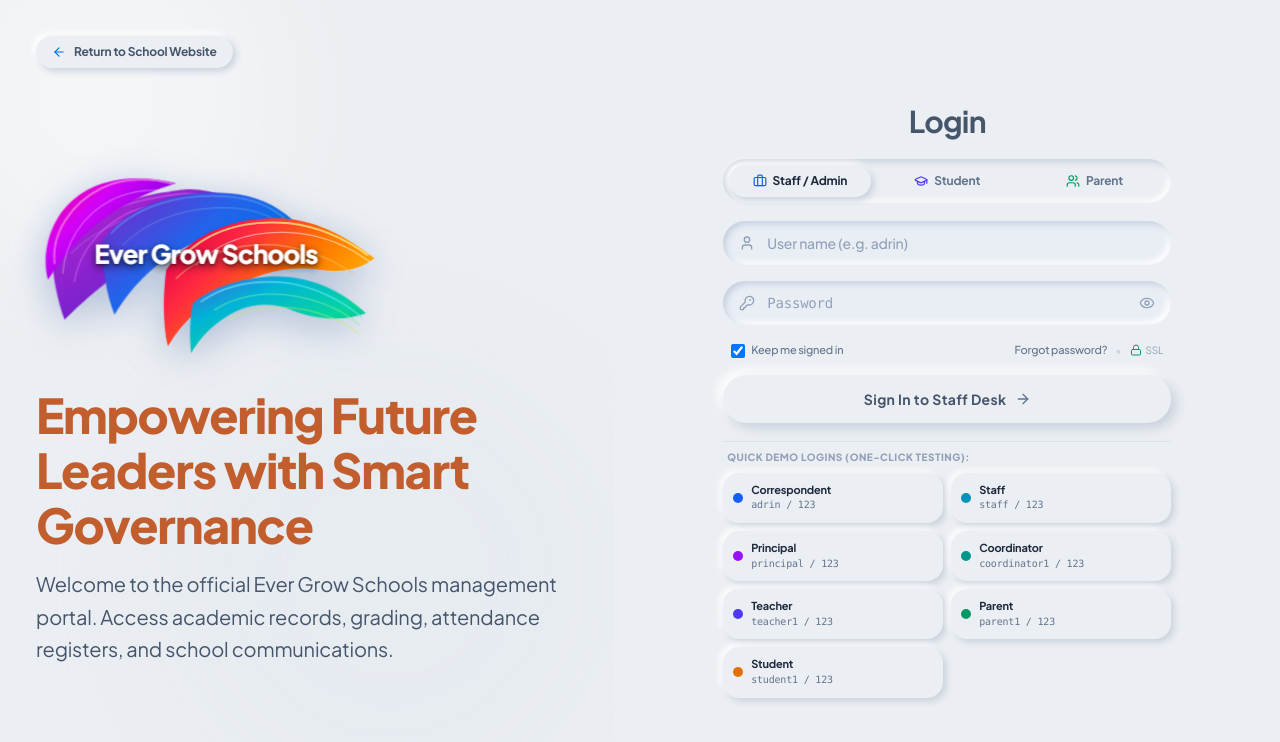
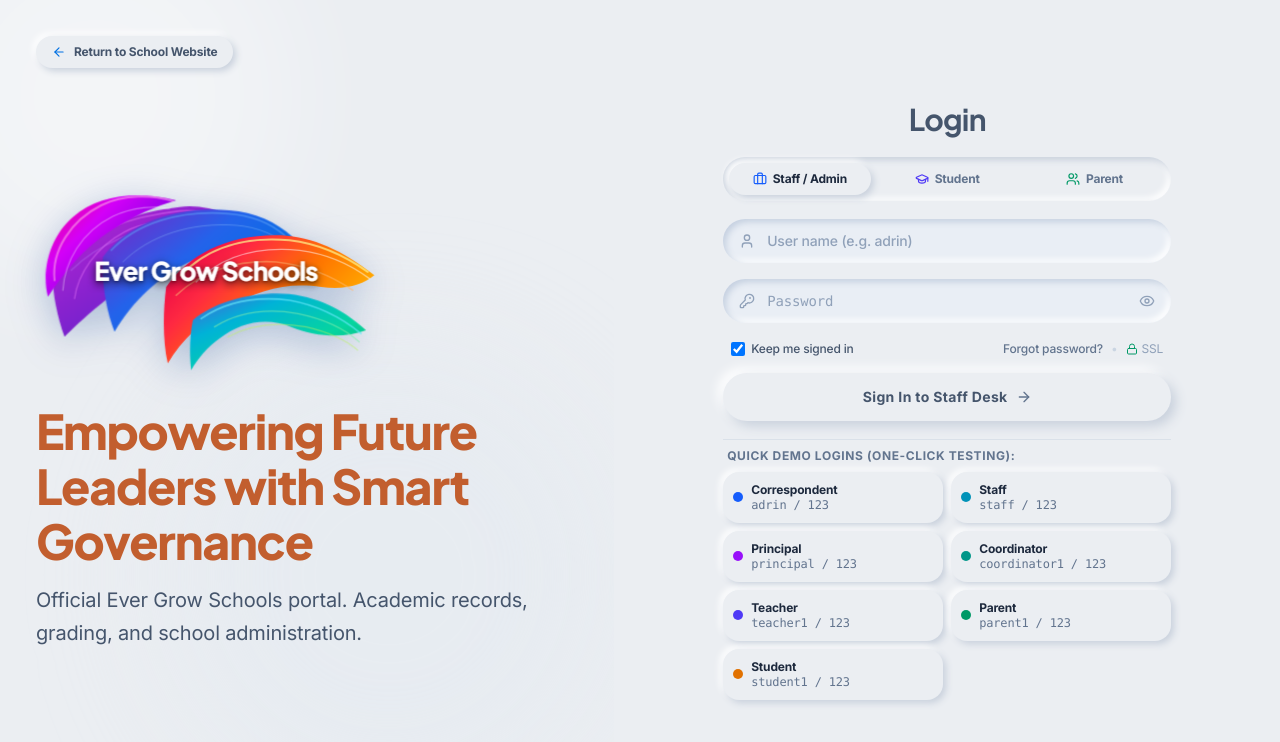
Before and after one commit to adrxnjr/the_erp, a React (Vite) app in the folder frontend/: page /login in a window 1280 px wide. Shown: the top 742 px of the page. Built offline with nearby package versions, Linux system fonts and the light colour scheme.

Commit message:
style(typography): set Inter as primary font and Plus Jakarta Sans for headings with concise copy and legible micro-text

```diff
--- a/frontend/src/index.css
+++ b/frontend/src/index.css
@@ -2,8 +2,9 @@
 @import "tailwindcss";
 
 @theme {
-  --font-sans: 'Plus Jakarta Sans', 'Inter', -apple-system, BlinkMacSystemFont, 'Segoe UI', Roboto, Helvetica, Arial, sans-serif;
-  --font-display: 'Plus Jakarta Sans', 'Inter', sans-serif;
+  --font-sans: 'Inter', -apple-system, BlinkMacSystemFont, 'Segoe UI', Roboto, Helvetica, Arial, sans-serif;
+  --font-heading: 'Plus Jakarta Sans', -apple-system, BlinkMacSystemFont, 'Segoe UI', Roboto, sans-serif;
+  --font-display: 'Plus Jakarta Sans', sans-serif;
 }
 
 @layer base {
@@ -18,8 +19,18 @@
     --neu-muted: #64748B;
   }
 
-  html, body, button, input, select, textarea, optgroup {
-    font-family: 'Plus Jakarta Sans', 'Inter', -apple-system, BlinkMacSystemFont, 'Segoe UI', Roboto, 'Helvetica Neue', Arial, sans-serif;
+  /* Primary Body Typography: Inter */
+  html, body, button, input, select, textarea, optgroup, p, span, div, a, label, td, th {
+    font-family: 'Inter', -apple-system, BlinkMacSystemFont, 'Segoe UI', Roboto, 'Helvetica Neue', Arial, sans-serif;
+  }
+
+  /* Headings Typography: Plus Jakarta Sans */
+  h1, h2, h3, h4, h5, h6,
+  .font-heading,
+  .heading-font,
+  [data-heading] {
+    font-family: 'Plus Jakarta Sans', -apple-system, BlinkMacSystemFont, 'Segoe UI', Roboto, sans-serif !important;
+    letter-spacing: -0.022em;
   }
 
   body {
@@ -27,9 +38,21 @@
     color: #1E293B;
     -webkit-font-smoothing: antialiased;
     -moz-osx-font-smoothing: grayscale;
-    letter-spacing: -0.012em;
+    letter-spacing: -0.011em;
     selection-background-color: #0066FF;
     selection-color: #ffffff;
+  }
+
+  /* Legible Micro-Text Guarantee: Elevate unreadable micro-fonts to crisp, readable sizing */
+  [class*="text-[8px]"],
+  [class*="text-[9px]"] {
+    font-size: 11px !important;
+    line-height: 1.35 !important;
+  }
+
+  [class*="text-[10px]"] {
+    font-size: 11.5px !important;
+    line-height: 1.4 !important;
   }
 }
 
--- a/frontend/src/pages/DashboardPage.tsx
+++ b/frontend/src/pages/DashboardPage.tsx
@@ -38,7 +38,6 @@ import {
   X,
   FileText,
   UserPlus,
-  Sparkles,
   ShieldAlert,
 } from 'lucide-react';
 
@@ -2078,7 +2077,7 @@ export const DashboardPage: React.FC = () => {
                       onClick={handleIssueCertificate}
                       className="ios-gloss-btn px-5 py-2 rounded-xl font-semibold inline-flex items-center gap-1.5 cursor-pointer"
                     >
-                      <Sparkles className="w-4 h-4 text-white" />
+                      <Award className="w-4 h-4 text-white" />
                       <span>Generate & Sign Certificate</span>
                     </button>
                   </div>
@@ -2834,7 +2833,7 @@ export const DashboardPage: React.FC = () => {
           <div className="flex items-center justify-between pb-2 border-b border-black/[0.05]">
             <div className="flex items-center space-x-3">
               <div className="w-9 h-9 rounded-xl bg-amber-50 text-amber-600 flex items-center justify-center">
-                <Sparkles className="w-5 h-5" />
+                <Trophy className="w-5 h-5" />
               </div>
               <div>
                 <h3 className="text-sm font-bold text-[#1D1D1F]">Academic Milestones</h3>
--- a/frontend/src/pages/LoginPage.tsx
+++ b/frontend/src/pages/LoginPage.tsx
@@ -190,8 +190,7 @@ export const LoginPage: React.FC = () => {
               Empowering Future Leaders with Smart Governance
             </h1>
             <p className="text-base sm:text-lg xl:text-xl text-slate-600 leading-relaxed font-normal max-w-xl">
-              Welcome to the official Ever Grow Schools management portal. Access academic records,
-              grading, attendance registers, and school communications.
+              Official Ever Grow Schools portal. Academic records, grading, and school administration.
             </p>
           </div>
         </div>
@@ -325,7 +324,7 @@ export const LoginPage: React.FC = () => {
                   onChange={(e) => setRememberMe(e.target.checked)}
                   className="w-3.5 h-3.5 rounded text-slate-600 focus:ring-0 border-slate-300"
                 />
-                <span className="text-[11px] font-medium text-slate-500">Keep me signed in</span>
+                <span className="text-xs font-medium text-slate-600">Keep me signed in</span>
               </label>
 
               <div className="flex items-center space-x-2">
@@ -335,12 +334,12 @@ export const LoginPage: React.FC = () => {
                     e.preventDefault();
                     setError('To reset your credentials, please contact the campus IT Helpdesk or Administrator.');
                   }}
-                  className="text-[11px] text-slate-500 hover:text-slate-800 font-medium"
+                  className="text-xs text-slate-500 hover:text-slate-800 font-medium"
                 >
                   Forgot password?
                 </a>
                 <span className="text-slate-300">•</span>
-                <div className="flex items-center space-x-1 text-[10px] text-slate-400">
+                <div className="flex items-center space-x-1 text-xs text-slate-400">
                   <Lock className="w-3 h-3 text-emerald-600" />
                   <span>SSL</span>
                 </div>
@@ -375,10 +374,10 @@ export const LoginPage: React.FC = () => {
 
           {/* Quick Demo Logins Badges - Styled as Soft Neumorphic Cards */}
           <div className="pt-2 border-t border-slate-300/50 space-y-2">
-            <div className="text-[10px] font-extrabold uppercase text-slate-400 tracking-wider px-1">
+            <div className="text-xs font-bold uppercase text-slate-500 tracking-wider px-1">
               Quick Demo Logins (One-Click Testing):
             </div>
-            <div className="grid grid-cols-2 gap-2 text-[11px]">
+            <div className="grid grid-cols-2 gap-2 text-xs">
               <button
                 type="button"
                 disabled={loading}
@@ -387,8 +386,8 @@ export const LoginPage: React.FC = () => {
               >
                 <div className="w-2.5 h-2.5 rounded-full bg-blue-600 shrink-0"></div>
                 <div className="truncate">
-                  <strong className="text-slate-800 block leading-tight text-[11px]">Correspondent</strong>
-                  <span className="text-[10px] text-slate-500 font-mono">adrin / 123</span>
+                  <strong className="text-slate-800 block leading-tight text-xs font-bold">Correspondent</strong>
+                  <span className="text-xs text-slate-500 font-mono">adrin / 123</span>
                 </div>
               </button>
 
@@ -400,8 +399,8 @@ export const LoginPage: React.FC = () => {
               >
                 <div className="w-2.5 h-2.5 rounded-full bg-cyan-600 shrink-0"></div>
                 <div className="truncate">
-                  <strong className="text-slate-800 block leading-tight text-[11px]">Staff</strong>
-                  <span className="text-[10px] text-slate-500 font-mono">staff / 123</span>
+                  <strong className="text-slate-800 block leading-tight text-xs font-bold">Staff</strong>
+                  <span className="text-xs text-slate-500 font-mono">staff / 123</span>
                 </div>
               </button>
 
@@ -413,8 +412,8 @@ export const LoginPage: React.FC = () => {
               >
                 <div className="w-2.5 h-2.5 rounded-full bg-purple-600 shrink-0"></div>
                 <div className="truncate">
-                  <strong className="text-slate-800 block leading-tight text-[11px]">Principal</strong>
-                  <span className="text-[10px] text-slate-500 font-mono">principal / 123</span>
+                  <strong className="text-slate-800 block leading-tight text-xs font-bold">Principal</strong>
+                  <span className="text-xs text-slate-500 font-mono">principal / 123</span>
                 </div>
               </button>
 
@@ -426,8 +425,8 @@ export const LoginPage: React.FC = () => {
               >
                 <div className="w-2.5 h-2.5 rounded-full bg-teal-600 shrink-0"></div>
                 <div className="truncate">
-                  <strong className="text-slate-800 block leading-tight text-[11px]">Coordinator</strong>
-                  <span className="text-[10px] text-slate-500 font-mono">coordinator1 / 123</span>
+                  <strong className="text-slate-800 block leading-tight text-xs font-bold">Coordinator</strong>
+                  <span className="text-xs text-slate-500 font-mono">coordinator1 / 123</span>
                 </div>
               </button>
 
@@ -439,8 +438,8 @@ export const LoginPage: React.FC = () => {
               >
                 <div className="w-2.5 h-2.5 rounded-full bg-indigo-600 shrink-0"></div>
                 <div className="truncate">
-                  <strong className="text-slate-800 block leading-tight text-[11px]">Teacher</strong>
-                  <span className="text-[10px] text-slate-500 font-mono">teacher1 / 123</span>
+                  <strong className="text-slate-800 block leading-tight text-xs font-bold">Teacher</strong>
+                  <span className="text-xs text-slate-500 font-mono">teacher1 / 123</span>
                 </div>
               </button>
 
@@ -452,8 +451,8 @@ export const LoginPage: React.FC = () => {
               >
                 <div className="w-2.5 h-2.5 rounded-full bg-emerald-600 shrink-0"></div>
                 <div className="truncate">
-                  <strong className="text-slate-800 block leading-tight text-[11px]">Parent</strong>
-                  <span className="text-[10px] text-slate-500 font-mono">parent1 / 123</span>
+                  <strong className="text-slate-800 block leading-tight text-xs font-bold">Parent</strong>
+                  <span className="text-xs text-slate-500 font-mono">parent1 / 123</span>
                 </div>
               </button>
 
@@ -465,8 +464,8 @@ export const LoginPage: React.FC = () => {
               >
                 <div className="w-2.5 h-2.5 rounded-full bg-amber-600 shrink-0"></div>
                 <div className="truncate">
-                  <strong className="text-slate-800 block leading-tight text-[11px]">Student</strong>
-                  <span className="text-[10px] text-slate-500 font-mono">student1 / 123</span>
+                  <strong className="text-slate-800 block leading-tight text-xs font-bold">Student</strong>
+                  <span className="text-xs text-slate-500 font-mono">student1 / 123</span>
                 </div>
               </button>
             </div>
--- a/frontend/src/pages/StudentsPage.tsx
+++ b/frontend/src/pages/StudentsPage.tsx
@@ -222,7 +222,7 @@ export const StudentsPage: React.FC = () => {
         <div>
           <h1 className="text-2xl font-bold text-[#1D1D1F] tracking-tight">Student Directory</h1>
           <p className="text-sm text-[#86868B]">
-            Ever Grow Schools • 150 Registered Students Across 10-A, 10-B, and 10-C
+            150 enrolled scholars • Classes 10-A, 10-B, and 10-C
           </p>
         </div>
         <div className="flex items-center space-x-3">
--- a/frontend/src/pages/TimetablePage.tsx
+++ b/frontend/src/pages/TimetablePage.tsx
@@ -321,12 +321,12 @@ export const TimetablePage: React.FC = () => {
                     ? "My Children's Class Timetable"
                     : 'Master Class Schedule & Timetable'}
                 </h1>
-                <span className="inline-flex items-center px-2.5 py-0.5 rounded-full text-[11px] font-bold uppercase tracking-wider bg-blue-50 text-blue-700 border border-blue-200">
+                <span className="inline-flex items-center px-2.5 py-0.5 rounded-full text-xs font-bold uppercase tracking-wider bg-blue-50 text-blue-700 border border-blue-200">
                   Class {selectedClass}
                 </span>
               </div>
               <p className="text-xs md:text-sm text-[#86868B] mt-0.5">
-                Ever Grow Schools (demo) • 8 Periods Daily • Lunch Break 12:00 – 12:45
+                8 periods daily • Lunch break 12:00 – 12:45
               </p>
             </div>
           </div>
--- a/frontend/tailwind.config.js
+++ b/frontend/tailwind.config.js
@@ -7,6 +7,10 @@ export default {
   darkMode: 'class',
   theme: {
     extend: {
+      fontFamily: {
+        sans: ['Inter', '-apple-system', 'BlinkMacSystemFont', 'Segoe UI', 'Roboto', 'sans-serif'],
+        heading: ['"Plus Jakarta Sans"', '-apple-system', 'BlinkMacSystemFont', 'Segoe UI', 'Roboto', 'sans-serif'],
+      },
       colors: {
         brand: {
           50: '#f0f7ff',
```
Also changed, not shown: frontend/src/components/Sidebar.tsx (+6 -6 lines), frontend/src/pages/ModuleHubPage.tsx (+30 -31 lines).
